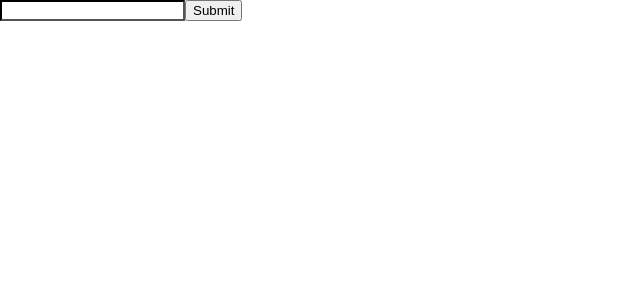
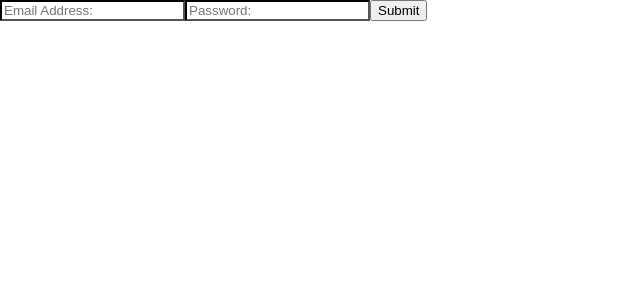
Before and after one commit to arunas-cesonis/SampleCloud, a React (Create React App) app in the folder client/: page /upload in a window 1280 px wide. Both pictures are taken after a click on the button "Register". Shown: the top 300 px of the page, without its empty margins (0-640 px from the left). Built offline with nearby package versions, Linux system fonts and the light colour scheme.

Commit message:
Added Password Input+ basic validation, needs some improvement.

```diff
--- a/client/src/components/EmailInput.jsx
+++ b/client/src/components/EmailInput.jsx
@@ -10,12 +10,13 @@ class EmailInput extends Component {
         this.props.emailCheck(e.target.value);
     }
     render(){
-        const emailValid = this.props.emailValid;
+        const emailNotValid = this.props.emailNotValid;
         const email = this.props.email;
-        console.log('email valid?: ', emailValid);
+        console.log('email valid?: ', emailNotValid);
         return(
             <input
-                className={classNames({ invalid: emailValid})}
+                placeholder='Email Address:'
+                className={classNames({ invalid: emailNotValid})}
                 onChange={this.handleEmailCheck}
                 value={email}
             />
--- a/client/src/components/Menu.jsx
+++ b/client/src/components/Menu.jsx
@@ -27,7 +27,10 @@ class Menu extends Component {
         	<ul>
 			{navItems.map((element, i) =>
                 <li key={i}>
-                    <Link className={classNames('navItem', { active: currentLocation === element.path})} to={element.path}>{element.name}</Link>
+                    <Link
+                        className={classNames('navItem', { active: currentLocation === element.path})}
+                        to={element.path}>{element.name}
+                    </Link>
                 </li>
 			)}
 
--- /dev/null
+++ b/client/src/components/PasswordInput.jsx
@@ -0,0 +1,27 @@
+import React, { Component } from 'react';
+import classNames from 'classnames';
+
+class PasswordInput extends Component {
+    constructor(props){
+        super(props);
+        this.handlePasswordCheck = this.handlePasswordCheck.bind(this);
+    }
+    handlePasswordCheck(e){
+        this.props.passwordCheck(e.target.value);
+    }
+    render(){
+        const password = this.props.password;
+        const passwordNotValid = this.props.passwordNotValid;
+        return(
+            <input
+                placeholder='Password:'
+                type='password'
+                className={classNames({ invalid: passwordNotValid })}
+                onChange={this.handlePasswordCheck}
+                value={password}
+            />
+        );
+    }
+}
+
+export default PasswordInput;
--- a/client/src/components/Register.jsx
+++ b/client/src/components/Register.jsx
@@ -1,25 +1,20 @@
 import React, { Component } from 'react';
-import classNames from 'classnames';
 import '../css/register.css';
 import EmailInput from './EmailInput.jsx';
+import PasswordInput from './PasswordInput.jsx';
 
 class Register extends Component {
     constructor(props){
         super(props);
         this.state = {
             email: '',
-            emailValid: false,
-            /* OLD STUFF
-            email: 'email',
+            emailNotValid: false,
             password: '',
-            username: '',
-            formValid: false,
-            passwordValid: '',
-            error: '',
-            */
+            passwordNotValid: false,
         };
         this.handleEmail = this.handleEmail.bind(this);
         this.handleForm = this.handleForm.bind(this);
+        this.handlePassword = this.handlePassword.bind(this);
     }
     /*
     update(arg, event){
@@ -46,6 +41,7 @@ class Register extends Component {
         }
     }
     /////// THIS WAS INSIDE MY FORM /////////////
+    //.... TO REVIEW ref={(ref) => {var = ref}}
                 <p>{this.state.error}</p>
                 <input type='text'
                     ref={(ref) => {this.username = ref}}
@@ -55,34 +51,48 @@ class Register extends Component {
                     ref={(ref) => {this.password = ref}}
                     placeholder='Password:'
                 />
-                <input type='text'
-                    ref={(ref) => {this.email = ref}}
-                    placeholder='Email:'
-                />
     */
     handleForm(e){
         e.preventDefault();
-        console.log('form has been submitted.');
+        console.log('The form has been submitted.');
     }
     handleEmail(emailInputVal){
         const validatedEmail = emailInputVal;
-        if(validatedEmail.match(/([.]net|[.]com)/) && validatedEmail.indexOf("@") > -1 && validatedEmail.match(/^[\S]+$/)){
-            this.setState({ email: validatedEmail, emailValid: false });
+        if(validatedEmail.match(/([.]net|[.]com)/) &&
+            validatedEmail.indexOf("@") > -1 &&
+            validatedEmail.match(/^[\S]+$/)){
+            this.setState({ email: validatedEmail, emailNotValid: false });
             console.log('This is a valid email address.');
         } else {
-            this.setState({ email: validatedEmail, emailValid: true });
+            this.setState({ email: validatedEmail, emailNotValid: true });
             console.log('This email address considered to be invalid.');
+        }
+    }
+    handlePassword(passwordInputVal){
+        console.log('passwordInputVal: ', passwordInputVal);
+        if(passwordInputVal.length > 6){
+            this.setState({ password: passwordInputVal, passwordNotValid: false });
+        } else {
+            this.setState({ password: passwordInputVal, passwordNotValid: true });
         }
     }
 	render(){
         const email = this.state.email;
-        const emailValid = this.state.emailValid;
+        const emailNotValid = this.state.emailNotValid;
+        const password = this.state.password;
+        const passwordNotValid = this.state.passwordNotValid;
+
 		return (
             <form onSubmit={this.handleForm}>
                 <EmailInput
-                    emailValid={emailValid}
+                    emailNotValid={emailNotValid}
                     emailCheck={this.handleEmail}
                     email={email}
+                />
+                <PasswordInput
+                    passwordNotValid={passwordNotValid}
+                    passwordCheck={this.handlePassword}
+                    password={password}
                 />
                 <button>Submit</button>
             </form>
```
